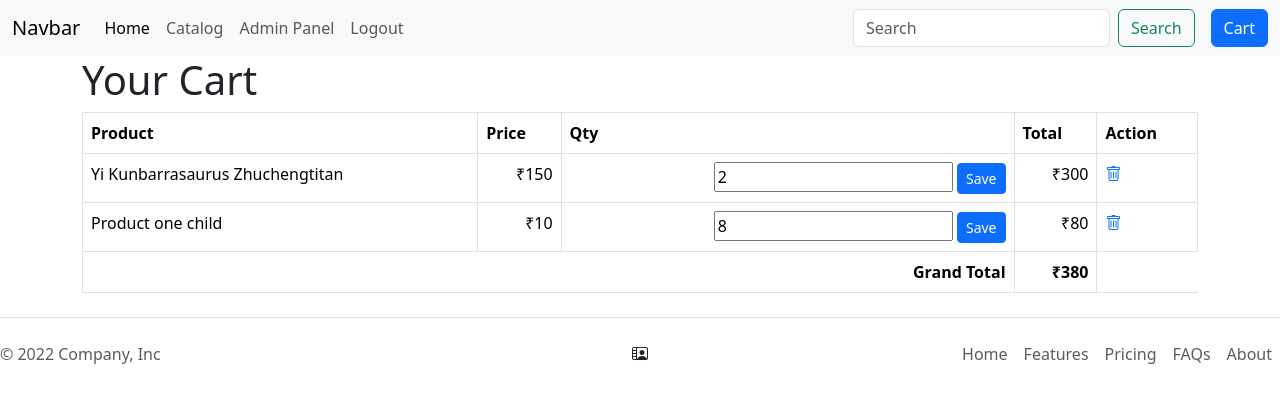
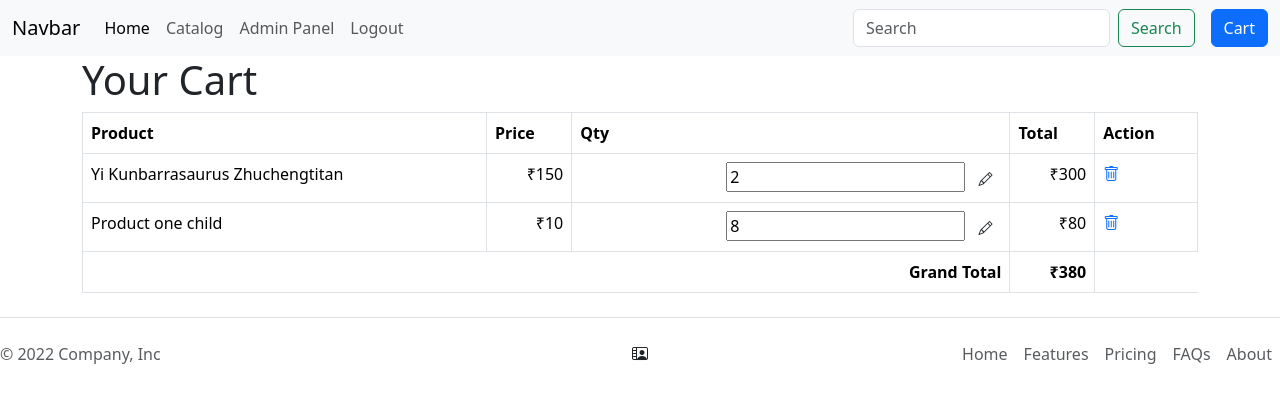
Before and after one commit to deepaksinghkushwah/core-shopcart, a PHP site: page /cart.php in a window 1280 px wide. Shown: the top 403 px of the page. Run offline with PHP 8.4, Linux system fonts and the light colour scheme; a user stored in the database is signed in; data comes from the database, SQL or seed files in the repository.

Commit message:
upsffxhhk

```diff
--- a/cart.php
+++ b/cart.php
@@ -68,7 +68,9 @@ switch ($action) {
                             <td class="text-end">
                                 <form method="post" action="<?= SITE_WS_PATH . 'cart.php?action=updateCart&id=' . $item['id'] ?>">
                                     <input type="number" name="qty" id="" value="<?= $item['qty'] ?>">
-                                    <button type="submit" class="btn btn-primary btn-sm">Save</button>
+                                    <button type="submit" class="btn btn-sm">
+                                        <i class="bi bi-pencil"></i>
+                                    </button>
                                 </form>
                             </td>
                             <td class="text-end"><?= DBO::showAsCurrency($total) ?></td>
```
